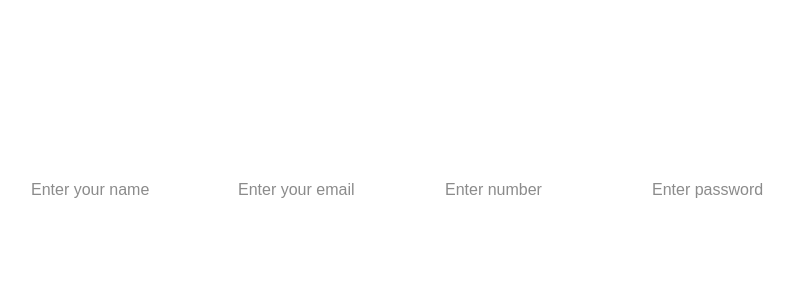
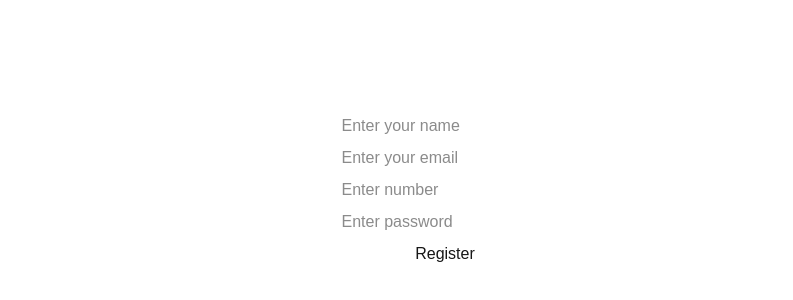
Before and after one commit to adityarwt1/School-Management-app-nextjs-mongodb, a Next.js app: page /principle-register in a window 1280 px wide. Shown: the part 210-510 px from the top of the page, without its empty margins (195-988 px from the left). Built offline with nearby package versions, Linux system fonts and the light colour scheme.

Commit message:
principle regeteration is completed

```diff
--- a/app/(pinciple)/principle-register/page.tsx
+++ b/app/(pinciple)/principle-register/page.tsx
@@ -1,5 +1,7 @@
+"use client"
 import { PrincipleInfoInterface } from "@/interfaces/Principle/Register/requestInterface";
-import React, { useState } from "react";
+import { useRouter } from "next/navigation";
+import React, { FormEvent, useState } from "react";
 
 const PrincipleRegisterPage = () => {
   const [principleInfo, setPrincipleInfo] = useState<PrincipleInfoInterface>({
@@ -9,6 +11,9 @@ const PrincipleRegisterPage = () => {
     password: "",
     _id: "", // safe for frontend
   });
+  const router = useRouter()
+  const [error, setError] = useState<string>("")
+  const [isLoading , setIsLoading] = useState<boolean>(false)
 
   const handleChange = (e: React.ChangeEvent<HTMLInputElement>) => {
     const { name, value } = e.target;
@@ -19,9 +24,32 @@ const PrincipleRegisterPage = () => {
     }));
   };
 
+  const handleSubmit =async (e:FormEvent)=>{
+    e.preventDefault();
+    setIsLoading(true)
+    try {
+      const response = await fetch("/api/v1/principleRegister",{
+        method:"POST",
+        headers:{
+          "Content-Type":"application/json"
+        },
+        body:JSON.stringify({...principleInfo})
+      });
+
+      const data = await response.json()
+
+      if(data.success){
+        router.replace("/principledashboard" ,{scroll:true})
+      }
+    } catch (error) {
+      setError((error  as Error).message)
+    }finally{
+      setIsLoading(false)
+    }
+  }
   return (
     <div className="w-full h-screen flex justify-center items-center">
-      <form>
+      <form onSubmit={handleSubmit} className="flex flex-col gap-2">
         <input
           type="text"
           name="fullName"
@@ -49,7 +77,11 @@ const PrincipleRegisterPage = () => {
           placeholder="Enter password"
           onChange={handleChange}
         />
+        <button disabled={isLoading} type="submit">{isLoading ? "Register...":"Register"}</button>
       </form>
+      {error && (
+        <div>{error}</div>
+      )}
     </div>
   );
 };
--- /dev/null
+++ b/app/(pinciple)/principledashboard/page.tsx
@@ -0,0 +1,9 @@
+import React from 'react'
+
+const AdmingDashboard = () => {
+  return (
+    <div>AdmingDashboard</div>
+  )
+}
+
+export default AdmingDashboard
```
